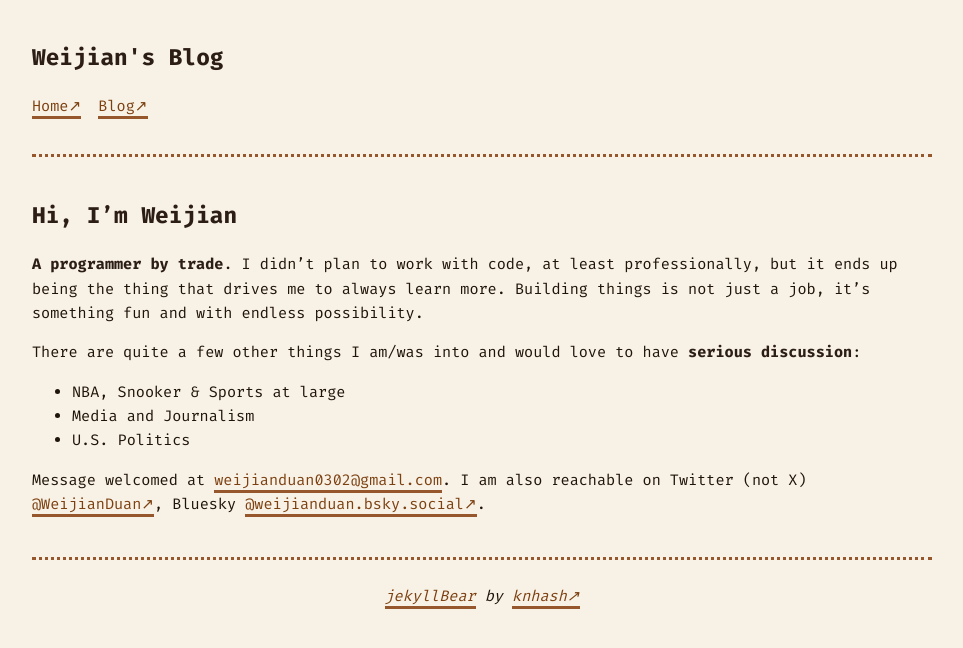
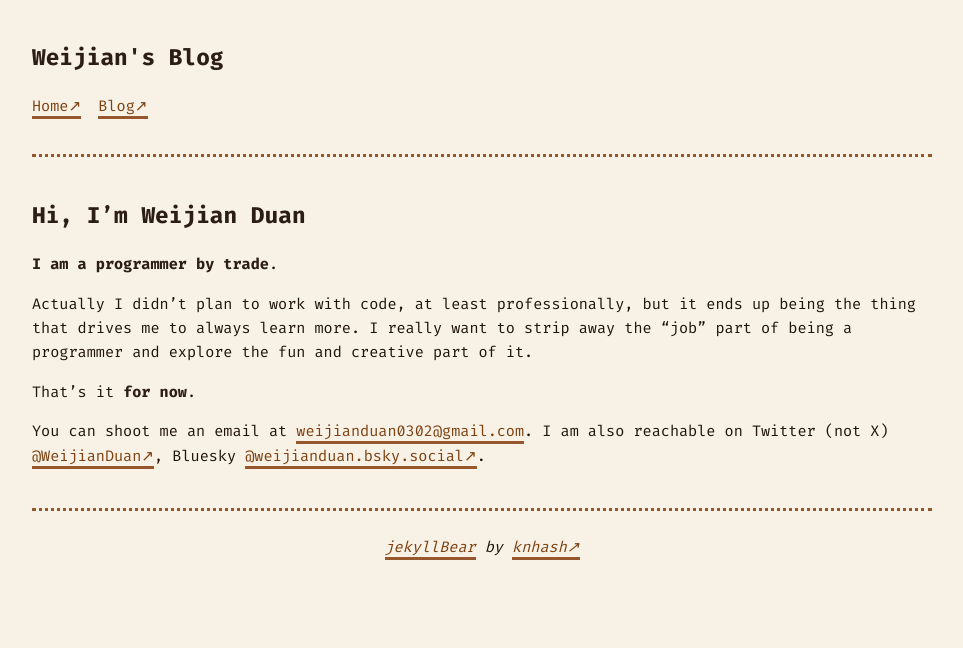
Before and after one commit to GymRat102/GymRat102.github.io, a Jekyll site: the page built from index.md, in a window 1280 px wide. Shown: the top 648 px of the page, without its empty margins (158-1121 px from the left). Built offline with Jekyll 4.4.1, drawn with Linux system fonts in a browser that asks for light colours.

Commit message:
site: update index.md

```diff
--- a/index.md
+++ b/index.md
@@ -3,14 +3,12 @@ layout: default
 title: Home
 ---
 
-## Hi, I'm Weijian
+## Hi, I'm Weijian Duan
 
-**A programmer by trade**. I didn't plan to work with code, at least professionally, but it ends up being the thing that drives me to always learn more. Building things is not just a job, it's something fun and with endless possibility.
+**I am a programmer by trade**.
 
-There are quite a few other things I am/was into and would love to have **serious discussion**:
+Actually I didn't plan to work with code, at least professionally, but it ends up being the thing that drives me to always learn more. I really want to strip away the "job" part of being a programmer and explore the fun and creative part of it.
 
-- NBA, Snooker & Sports at large
-- Media and Journalism
-- U.S. Politics
+That's it **for now**.
 
-Message welcomed at [weijianduan0302@gmail.com](mailto:weijianduan0302@gmail.com). I am also reachable on Twitter (not X) [@WeijianDuan](https://twitter.com/WeijianDuan), Bluesky [@weijianduan.bsky.social](https://bsky.app/profile/weijianduan.bsky.social).
+You can shoot me an email at [weijianduan0302@gmail.com](mailto:weijianduan0302@gmail.com). I am also reachable on Twitter (not X) [@WeijianDuan](https://twitter.com/WeijianDuan), Bluesky [@weijianduan.bsky.social](https://bsky.app/profile/weijianduan.bsky.social).
```
